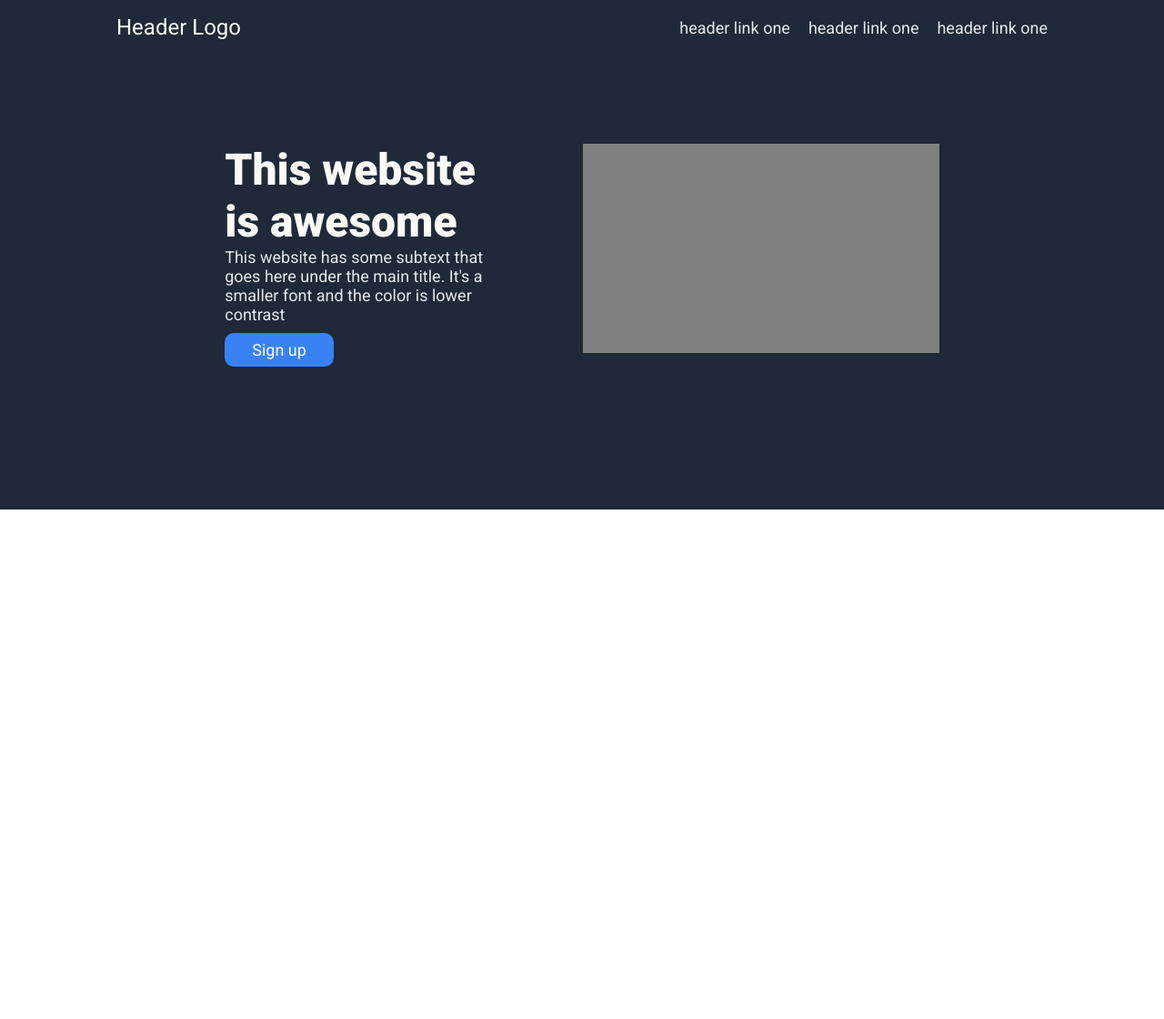
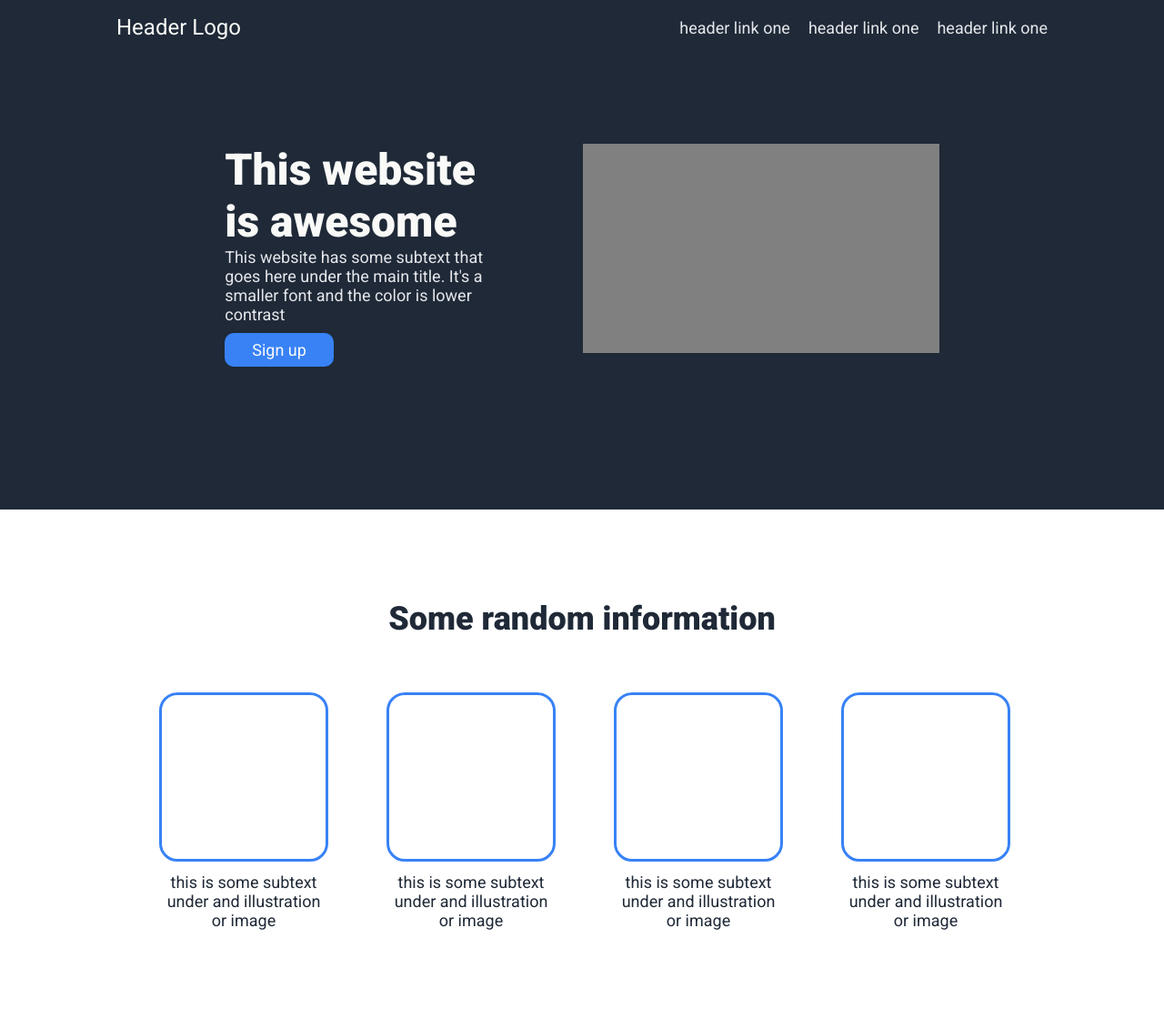
Before and after one commit to EmPiG/landing-page, a plain HTML site: page index.html in a window 1280 px wide. Shown: the whole page at 91% size. Before the commit the page ends 800 px from the top, so only its background shows below. Drawn offline with Linux system fonts and the light colour scheme.

Commit message:
Added second section with group of frames and it's descriptions

```diff
--- a/index.html
+++ b/index.html
@@ -20,6 +20,7 @@
       </ul>
     </nav>
   </header>
+
   <section id="hero-section">
     <div class="hero-container">
       <div>
@@ -30,5 +31,31 @@
       <div class="img-container"></div>
     </div>
   </section>
+
+  <section id="second-section">
+    <h3 class="info-header-text">Some random information</h3>
+    <div class="frame-group">
+      <div class="frame-container">
+        <div class="frame"></div>
+        <p class="hero-secondary-text info-text">this is some subtext under and illustration or image</p>
+      </div>
+
+      <div class="frame-container">
+        <div class="frame"></div>
+        <p class="hero-secondary-text info-text">this is some subtext under and illustration or image</p>
+      </div>
+
+      <div class="frame-container">
+        <div class="frame"></div>
+        <p class="hero-secondary-text info-text">this is some subtext under and illustration or image</p>
+      </div>
+
+      <div class="frame-container">
+        <div class="frame"></div>
+        <p class="hero-secondary-text info-text">this is some subtext under and illustration or image</p>
+      </div>
+    </div>
+  </section>
+
 </body>
 </html>
--- a/styles.css
+++ b/styles.css
@@ -103,3 +103,46 @@ nav a {
   border-radius: 10px;
   margin-top: 10px;
 }
+
+#second-section {
+  background-color: white;
+  height: 70vh;
+  margin: 0;
+  justify-content: center;
+  align-items: center;
+  display: flex;
+  flex-flow: column nowrap;
+  gap: 60px;
+}
+
+.frame-group {
+  display: flex;
+  flex-flow: row wrap;
+  gap: 70px;
+  justify-content: center;
+  align-items: center;
+}
+
+.frame-container {
+  display: flex;
+  flex-flow: column wrap;
+  width: 180px;
+  justify-content: center;
+  align-items: center;
+  gap: 12px;
+}
+
+.frame {
+  height: 180px;
+  width: 180px;
+  border-style: solid;
+  border-width: 3px;
+  border-radius: 20px;
+  border-color: #3882F6;
+  background-color: white;
+}
+
+.info-text {
+  color: #1F2937;
+  text-align: center;
+}
```
